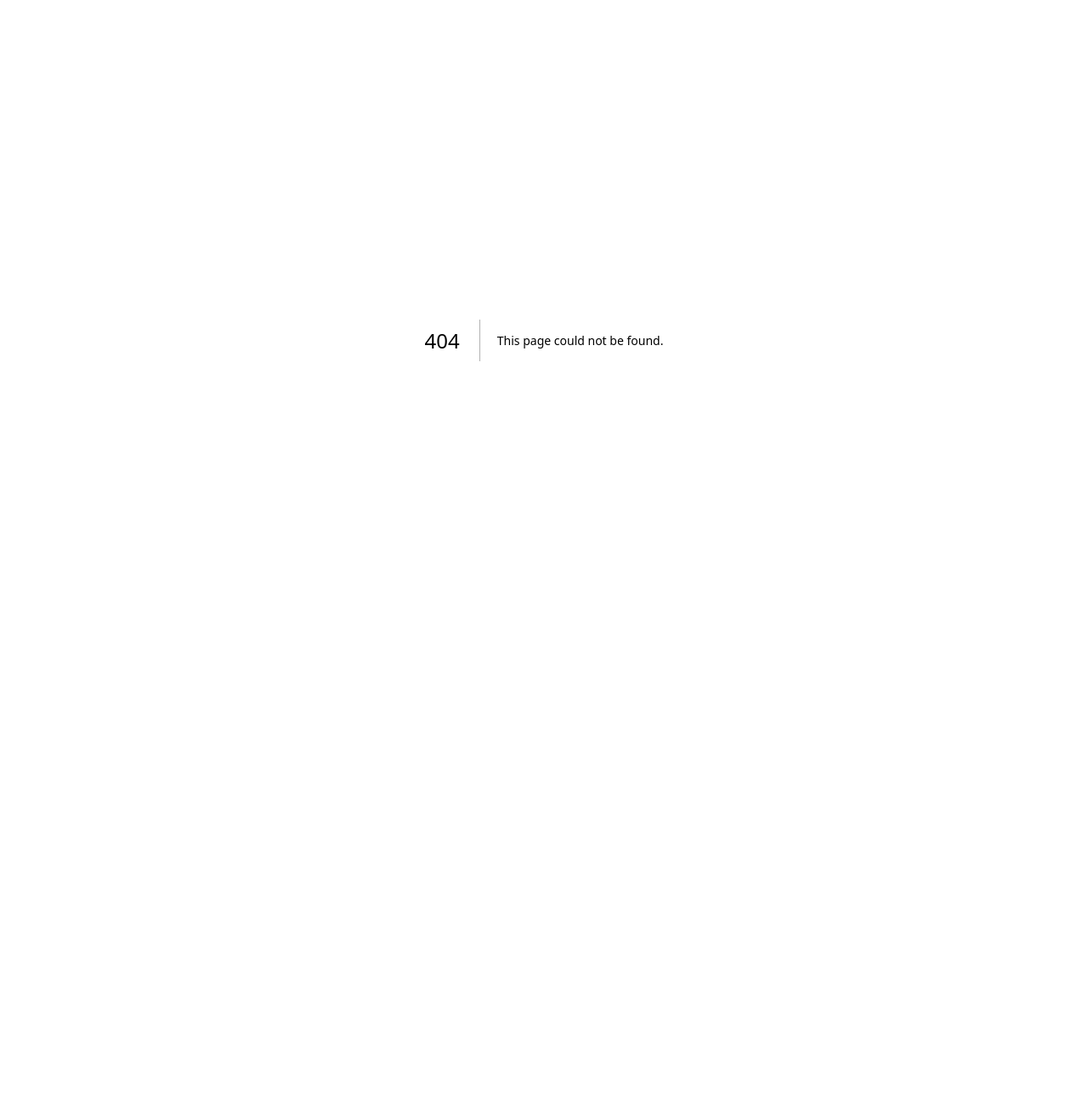
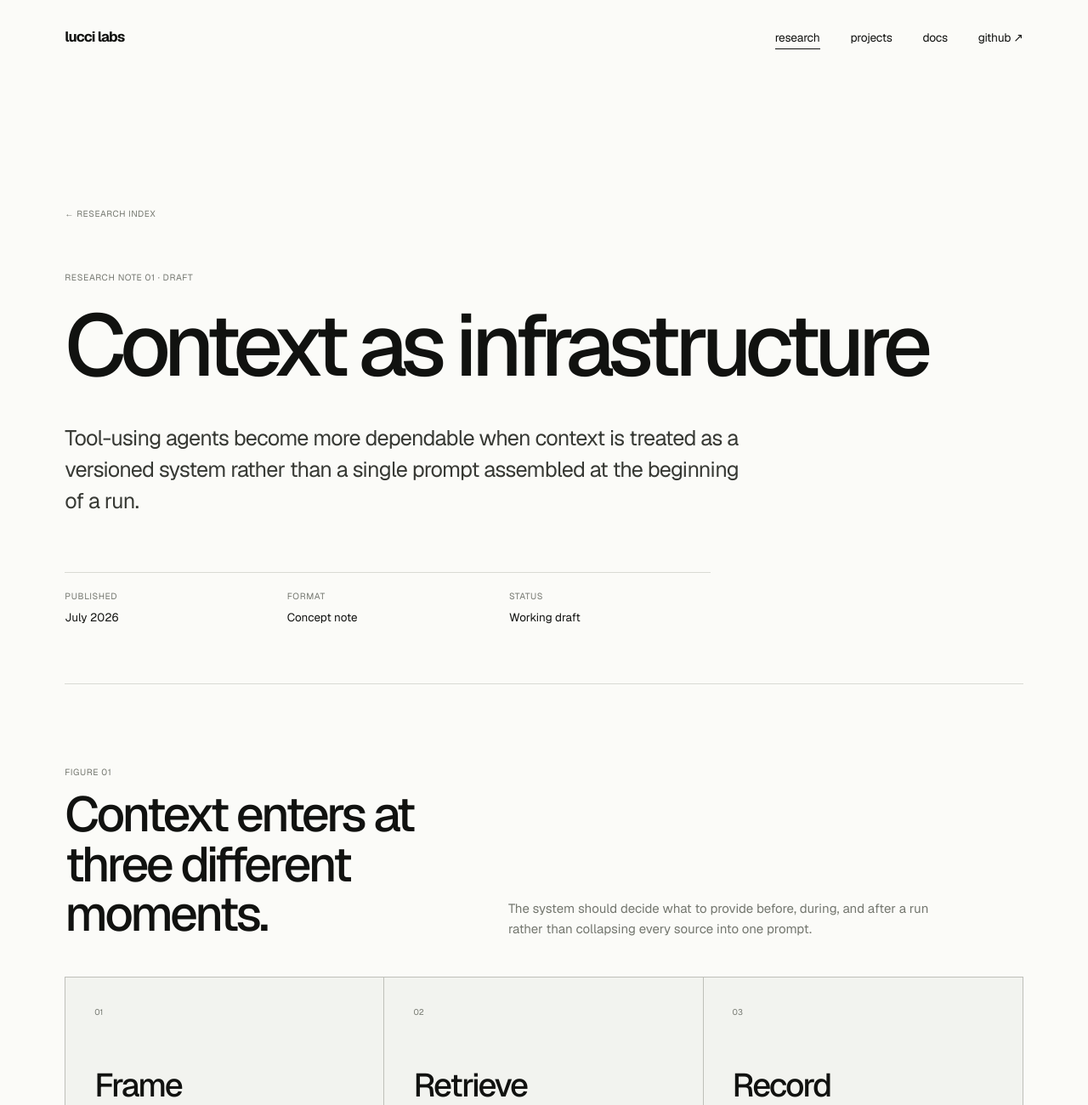
Before and after one commit to lucci-xyz/lucci-website, a Next.js app: page /research/context-as-infrastructure in a window 1280 px wide. Before the commit this address had no page. Shown: the top 1300 px of the page at 85% size. Before the commit the page ends 800 px from the top, so only its background shows below. Built offline with nearby package versions, Linux system fonts and the light colour scheme.

Commit message:
Add premium long-form research publication layout

```diff
--- /dev/null
+++ b/app/research/context-as-infrastructure/page.tsx
@@ -0,0 +1,126 @@
+import type { Metadata } from "next"
+import Link from "next/link"
+import { SiteFooter } from "@/components/site-footer"
+import { SiteHeader } from "@/components/site-header"
+
+export const metadata: Metadata = {
+  title: "Context as infrastructure",
+  description: "A Lucci Labs research note on context design for tool-using agent systems.",
+}
+
+export default function ContextAsInfrastructurePage() {
+  return (
+    <div className="shell article-shell" id="top">
+      <SiteHeader />
+      <main>
+        <article>
+          <header className="publication-header">
+            <Link className="article-back" href="/research">← Research index</Link>
+            <p className="eyebrow">Research note 01 · Draft</p>
+            <h1>Context as infrastructure</h1>
+            <p className="publication-deck">
+              Tool-using agents become more dependable when context is treated as a versioned
+              system rather than a single prompt assembled at the beginning of a run.
+            </p>
+            <div className="publication-meta">
+              <div><span className="meta-label">Published</span><span>July 2026</span></div>
+              <div><span className="meta-label">Format</span><span>Concept note</span></div>
+              <div><span className="meta-label">Status</span><span>Working draft</span></div>
+            </div>
+          </header>
+
+          <figure className="publication-figure" aria-labelledby="context-flow-title">
+            <figcaption>
+              <div><p className="eyebrow">Figure 01</p><h2 id="context-flow-title">Context enters at three different moments.</h2></div>
+              <p>The system should decide what to provide before, during, and after a run rather than collapsing every source into one prompt.</p>
+            </figcaption>
+            <div className="context-flow">
+              <div><span>01</span><h3>Frame</h3><p>Define the task, constraints, tools, and current operating state.</p></div>
+              <div><span>02</span><h3>Retrieve</h3><p>Bring in evidence only when the next decision requires it.</p></div>
+              <div><span>03</span><h3>Record</h3><p>Persist outcomes, sources, and state changes as separate artifacts.</p></div>
+            </div>
+          </figure>
+
+          <div className="publication-layout">
+            <aside className="publication-toc">
+              <p>On this page</p>
+              <a href="#prompt">A prompt is not a system</a>
+              <a href="#layers">Separate the layers</a>
+              <a href="#late">Deliver context late</a>
+              <a href="#observable">Make layers observable</a>
+              <a href="#interface">The interface is the product</a>
+            </aside>
+
+            <div className="publication-body">
+              <p className="publication-intro">
+                Many agent failures that look like model failures are interface failures. The system delivered the wrong information, delivered it too early, or made it impossible to inspect which source influenced the result.
+              </p>
+
+              <section id="prompt">
+                <p className="section-number">01</p>
+                <h2>A prompt is not a context system.</h2>
+                <p>A prompt can describe a task. It cannot, by itself, manage changing evidence, durable state, tool permissions, or source provenance across a long-running workflow.</p>
+                <p>Context infrastructure should make those concerns explicit. Each layer should have a narrow purpose, a known owner, and a visible version history.</p>
+              </section>
+
+              <section id="layers">
+                <p className="section-number">02</p>
+                <h2>Separate what the agent is, knows, sees, and does.</h2>
+                <div className="definition-list">
+                  <div><h3>Identity</h3><p>Long-lived behavior, operating principles, and stable permissions.</p></div>
+                  <div><h3>Task</h3><p>The immediate objective, audience, format, constraints, and success criteria.</p></div>
+                  <div><h3>Evidence</h3><p>Files, records, observations, and retrieved material relevant to a decision.</p></div>
+                  <div><h3>State</h3><p>What has already happened, what remains open, and what may be changed next.</p></div>
+                </div>
+              </section>
+
+              <section id="late">
+                <p className="section-number">03</p>
+                <h2>Good context is delivered late.</h2>
+                <p>Information should enter when the system can act on it. Loading every possible source at the start creates noise, increases cost, and makes causal inspection harder.</p>
+                <blockquote>Retrieval is not only a search problem. It is a timing and interface problem.</blockquote>
+              </section>
+
+              <section id="observable">
+                <p className="section-number">04</p>
+                <h2>Make every layer observable.</h2>
+                <p>A useful context system exposes which version of each layer was present, which records were retrieved, and which tool actions changed the state of the run.</p>
+                <div className="manifest-table" role="table" aria-label="Example context manifest">
+                  <div role="row"><span role="columnheader">Layer</span><span role="columnheader">Version</span><span role="columnheader">Lifecycle</span></div>
+                  <div role="row"><span>Identity</span><span>12</span><span>Long-lived</span></div>
+                  <div role="row"><span>Task</span><span>1</span><span>Per run</span></div>
+                  <div role="row"><span>Evidence</span><span>7</span><span>Retrieved</span></div>
+                  <div role="row"><span>State</span><span>19</span><span>Mutable</span></div>
+                </div>
+              </section>
+
+              <section id="interface">
+                <p className="section-number">05</p>
+                <h2>The interface around the model is the product.</h2>
+                <p>Model capability will continue to improve, but capable models do not remove the need for context design. The more actions a system can take, the more precisely the application must control what the model knows and what it is allowed to change.</p>
+                <p>Context should be treated as infrastructure: layered, versioned, observable, and delivered at the moment it becomes useful.</p>
+              </section>
+            </div>
+          </div>
+
+          <div className="paper-end">
+            <div>
+              <h2>Citation</h2>
+              <p>Use the following citation for this concept note.</p>
+              <div className="citation">Lucci Labs. “Context as Infrastructure.” Research Note 01, July 2026.</div>
+            </div>
+            <div>
+              <h2>Related</h2>
+              <ul>
+                <li><Link href="/research">Research index ↗</Link></li>
+                <li><Link href="/docs">Context manifest documentation ↗</Link></li>
+                <li><Link href="/projects">Open-source projects ↗</Link></li>
+              </ul>
+            </div>
+          </div>
+        </article>
+      </main>
+      <SiteFooter />
+    </div>
+  )
+}
```
